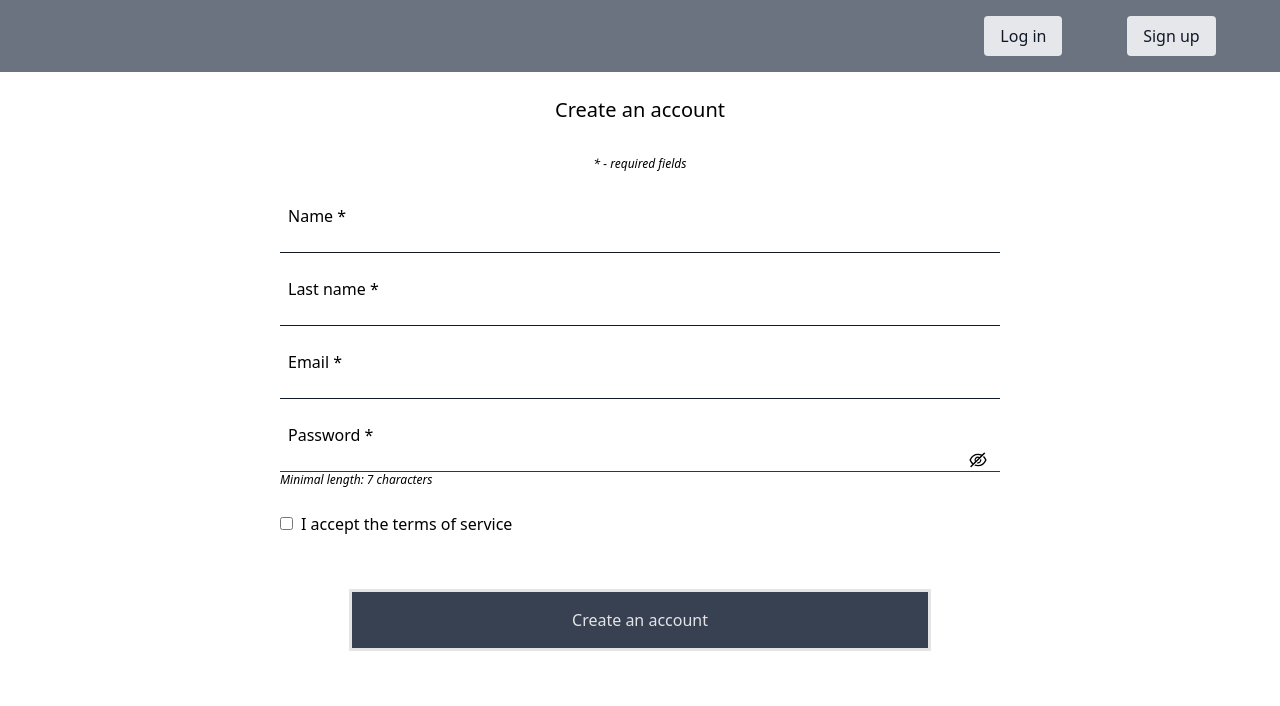
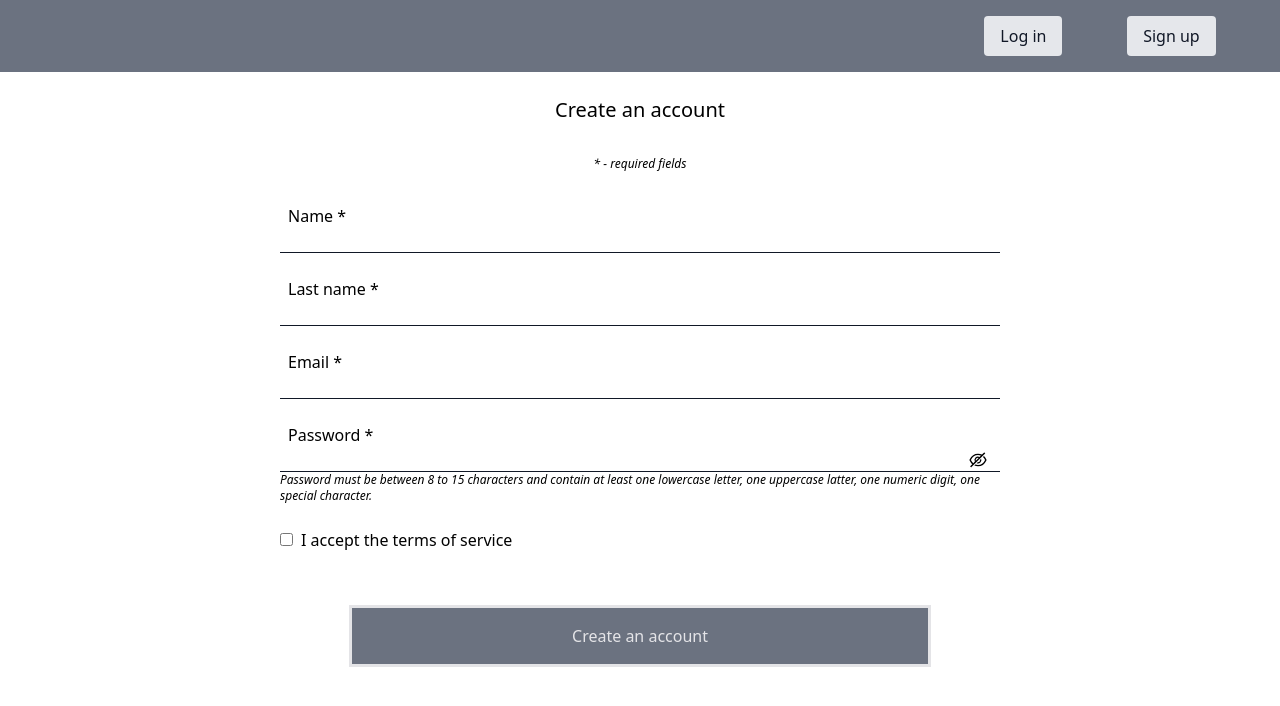
Before and after one commit to pinkjagnie/logging-auth-project, a Next.js app: page /user/register in a window 1280 px wide. Shown: the top 706 px of the page. Built offline with nearby package versions, Linux system fonts and the light colour scheme.

Commit message:
Added simple logic&regex to UserRegisterForm comp.

```diff
--- a/package.json
+++ b/package.json
@@ -9,13 +9,16 @@
     "lint": "next lint"
   },
   "dependencies": {
+    "@hookform/resolvers": "^3.1.0",
     "@next/font": "13.4.3",
     "eslint": "8.41.0",
     "eslint-config-next": "13.4.3",
     "next": "13.4.3",
     "react": "18.2.0",
     "react-dom": "18.2.0",
-    "react-icons": "^4.8.0"
+    "react-hook-form": "^7.43.9",
+    "react-icons": "^4.8.0",
+    "yup": "^1.1.1"
   },
   "devDependencies": {
     "autoprefixer": "^10.4.14",
--- a/src/components/user/register/UserRegisterForm.js
+++ b/src/components/user/register/UserRegisterForm.js
@@ -1,4 +1,8 @@
 import React, { useState } from "react";
+
+import * as Yup from 'yup';
+import { useForm } from "react-hook-form";
+import { yupResolver } from '@hookform/resolvers/yup';
 
 import { AiOutlineEyeInvisible, AiOutlineEye } from 'react-icons/ai';
 
@@ -14,44 +18,104 @@ const UserRegisterForm = () => {
   let eyeIcon = passwordType === 'password' ? <AiOutlineEyeInvisible size={20} /> : <AiOutlineEye size={20} />
   // end of stuff about visibility of password
 
+  const validation = Yup.object().shape({
+    selectCheckbox: Yup.bool().oneOf([true], 'Checkbox selection is required'),
+  })
+  const optionsForm = { resolver: yupResolver(validation) };
+
+  const { register, handleSubmit, reset, formState: { errors, isDirty, isValid } } = useForm({
+    defaultValues: {
+      firstName: '',
+      lastName: '',
+      email: '',
+      password: '',
+      selectCheckbox: false
+    }
+  });
+
+  async function onSubmit(data) {
+    const enteredFirstName = data.firstName;
+    const enteredLastName = data.lastName;
+    const enteredEmail = data.email;
+    const enteredPassword = data.password;
+    const isChecked = data.selectCheckbox;
+
+    if (!isChecked) {
+      alert("Check if the form is filled in correctly! Did you remember to accept the terms of service?");
+      return;
+    }
+
+    console.log('imię ' + enteredFirstName);
+    console.log('nazwisko ' + enteredLastName);
+    console.log('email ' + enteredEmail);
+    console.log('hasło ' + enteredPassword);
+    console.log('checkbox ' + isChecked);
+  };
+
   return(
     <section className="pb-14">
 
       <p className="pt-4 pb-2 text-xs text-center italic">* - required fields</p>
 
-      <form className="w-[90%] md:w-[60%] p-6 mx-auto">
+      <form className="w-[90%] md:w-[60%] p-6 mx-auto" onSubmit={handleSubmit(onSubmit)}>
 
         <div className="pb-6">
           <label htmlFor='firstName' className="pl-2">Name *</label>
-          <input type='text' id='firstName' className="w-[100%] border-b border-gray-900" />
+          <input type='text' id='firstName' className="w-[100%] border-b border-gray-900" {...register("firstName", { required: {
+            value: true,
+            message: 'This field is required'
+          }})} />
+          {errors.firstName && <p className="text-pink-900 italic">{errors.firstName.message}</p>}
         </div>
 
         <div className="pb-6">
           <label htmlFor='lastName' className="pl-2">Last name *</label>
-          <input type='text' id='lastName' className="w-[100%] border-b border-gray-900" />
+          <input type='text' id='lastName' className="w-[100%] border-b border-gray-900" {...register("lastName", { required: {
+            value: true,
+            message: 'This field is required'
+          }})} />
+          {errors.lastName && <p className="text-pink-900 italic">{errors.lastName.message}</p>}
         </div>
 
         <div className="pb-6">
           <label htmlFor='email' className="pl-2">Email *</label>
-          <input type='email' id='email' className="w-[100%] border-b border-gray-900" />
+          <input type='email' id='email' className="w-[100%] border-b border-gray-900" {...register("email", { required: {
+            value: true,
+            message: 'To field is required'
+          }, pattern: {
+            value: /^[A-Z0-9._%+-]+@[A-Z0-9.-]+\.[A-Z]{2,4}$/i,
+            message: "Please enter a valid email address"
+          } })} />
+          {errors.email && <p className="text-pink-900 italic">{errors.email.message}</p>}
         </div>
 
         <div className="pb-6">
           <label htmlFor='password' className="pl-2">Password *</label>
           <div className="flex">
-            <input type={passwordType} id='password' className="w-[100%] border-b border-emerald-900" />
+            <input type={passwordType} id='password' className="w-[100%] border-b border-gray-900" {...register("password", { required: {
+            value: true,
+            message: 'This field is required'
+            }, minLength: {
+            value: 7,
+            message: 'Minimal length: 8 characters'
+            }, pattern: {
+              value: /^(?=.*\d)(?=.*[a-z])(?=.*[A-Z])(?=.*[^a-zA-Z0-9])(?!.*\s).{8,15}$/,
+              message: "Password must be between 8 to 15 characters and contain at least one lowercase letter, one uppercase latter, one numeric digit, one special character."
+            } })} />
             <div className='-ml-8 my-auto cursor-pointer' onClick={toggleShowPassword}>{eyeIcon}</div>
           </div>
-          <p className="text-xs italic">Minimal length: 7 characters</p>
+          <p className="text-xs italic">Password must be between 8 to 15 characters and contain at least one lowercase letter, one uppercase latter, one numeric digit, one special character.</p>
+          {errors.password && <p className="text-pink-900 italic pt-2">{errors.password.message}</p>}
         </div>
 
         <div className="pb-10">
-          <input type="checkbox" name="selectCheckbox" id="selectCheckbox" />
+          <input type="checkbox" name="selectCheckbox" id="selectCheckbox" {...register('selectCheckbox')} />
           <label htmlFor="selectCheckbox" className="pl-2">I accept the terms of service</label>
+          {errors.selectCheckbox && <p className="text-pink-900 italic">{errors.selectCheckbox.message}</p>}
         </div>
 
         <div className="flex justify-center py-4">
-          <button type="submit" className='w-[80%] outline px-6 py-4 font-medium bg-gray-700 disabled:bg-gray-500 text-zinc-200 hover:bg-gray-600'>Create an account</button>
+          <button type="submit" className='w-[80%] outline px-6 py-4 font-medium bg-gray-700 disabled:bg-gray-500 text-zinc-200 hover:bg-gray-600' disabled={!isDirty || !isValid}>Create an account</button>
         </div>
 
       </form>
```
Also changed, not shown: 1 other file (tests, documents, lock files or other folders).
